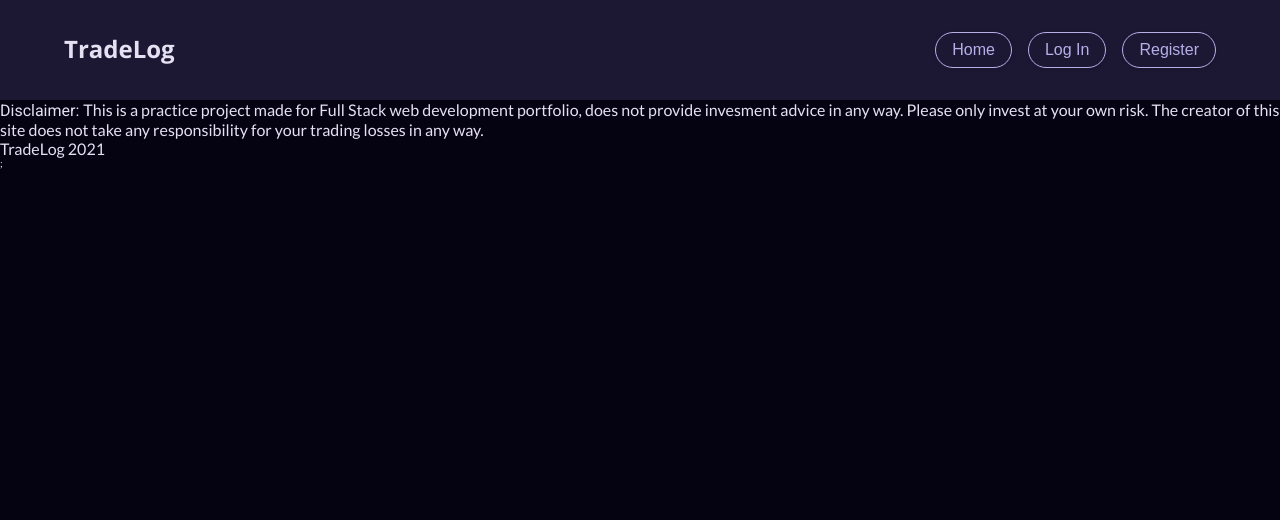
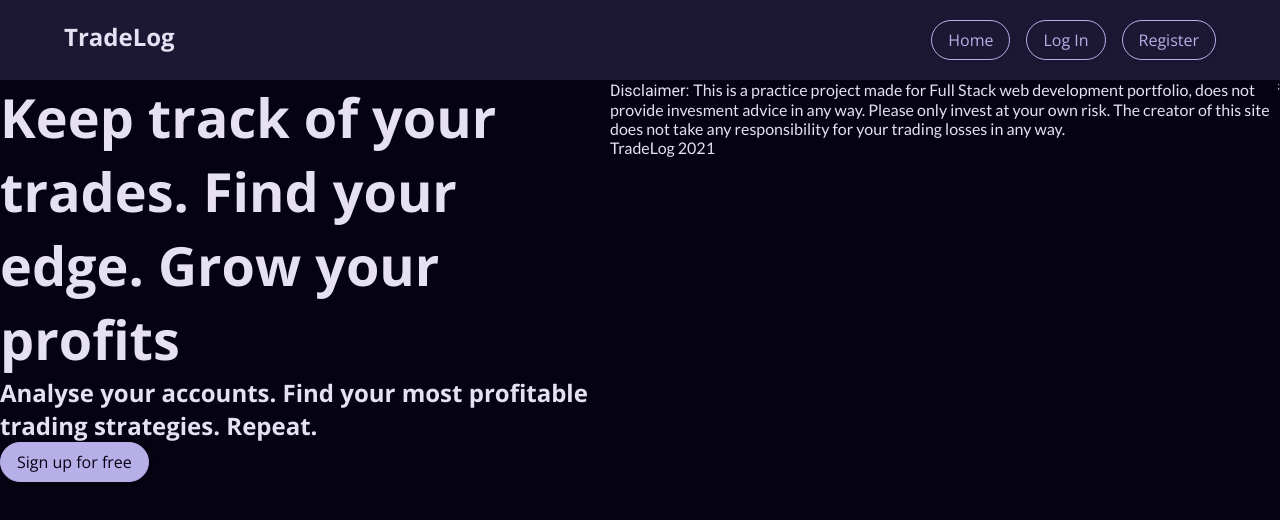
Before and after one commit to topsmart20/trading_frontend_reactjs, a React (Create React App) app: page / in a window 1280 px wide. Shown: the top 520 px of the page. Built offline with nearby package versions, Linux system fonts and the light colour scheme.

Commit message:
start styling landing

```diff
--- a/src/Pages/Landing/Landing.jsx
+++ b/src/Pages/Landing/Landing.jsx
@@ -4,14 +4,21 @@ import Footer from '../Shared/Footer';
 
 const Landing = () => {
   return (
-    <div className='landing-page'>
-      <main className='landing-page__main'>
-      </main>
-      <Footer />;
+    <div>
+      <div className='landing-page'>
+        <main className='landing-page__main'>
+          <h1>Keep track of your trades. Find your edge. Grow your profits</h1>
+          <h3>
+            Analyse your accounts. Find your most profitable trading strategies.
+            Repeat.
+          </h3>
+          <button className='btn btn--primary'>Sign up for free</button>
+        </main>
+        <div className='landing-page__graphic-container'></div>
+        <Footer />;
+      </div>
     </div>
   );
 };
 
-
-
 export default Landing;
--- a/src/Styles/Base/_typography.scss
+++ b/src/Styles/Base/_typography.scss
@@ -19,7 +19,7 @@ span {
 }
 
 h1 {
-  font-size: $font-size-header-3;
+  font-size: $font-size-header-1;
 }
 
 h3 {
--- a/src/Styles/Components/_buttons.scss
+++ b/src/Styles/Components/_buttons.scss
@@ -1,6 +1,6 @@
 .btn
 {
-  font-family: 'Open-sans', sans-serif;
+  font-family: 'Open Sans', sans-serif;
   padding: 0.8rem 1.6rem;
   font-size: 1.6rem;
   font-weight: 400;
--- a/src/Styles/Components/_nav.scss
+++ b/src/Styles/Components/_nav.scss
@@ -1,6 +1,8 @@
 .nav {
   display: flex;
-  height: 10rem;
+  height: 10vh;
+  min-height: 6rem;
+  max-height: 10rem;
   background-color: $color-purple-dark;
   align-items: center;
 
--- /dev/null
+++ b/src/Styles/Pages/_landing.scss
@@ -0,0 +1,3 @@
+.landing-page {
+  @include centered-container;
+}
--- a/src/Styles/main.scss
+++ b/src/Styles/main.scss
@@ -5,3 +5,5 @@
 
 @import './Components/nav';
 @import './Components/buttons';
+
+@import './Pages/_landing';
```
Also changed, not shown: 1 other file (tests, documents, lock files or other folders).
